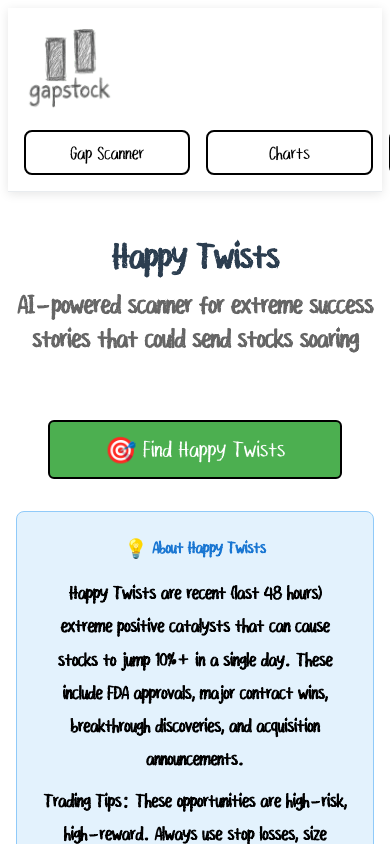
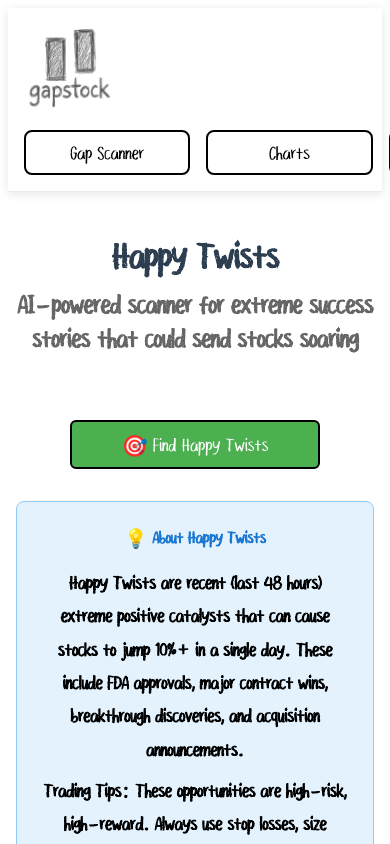
Before and after one commit to NirShihor/stockshower_new, a React (Create React App) app in the folder client/: page /happy-twists in a window 390 px wide. Shown: the top 844 px of the page. Built offline with nearby package versions, Linux system fonts and the light colour scheme; what chartjs-chart-financial would draw is missing.

Commit message:
mobile improvements

```diff
--- a/client/src/App.css
+++ b/client/src/App.css
@@ -874,6 +874,24 @@ h1 {
     padding-left: 1rem !important;
   }
 
+  /* Happy Twists mobile button styles */
+  .happy-twists-scan-button {
+    width: 70% !important;
+    min-width: auto !important;
+    max-width: 280px !important;
+    font-size: 1.3rem !important;
+    padding: 0.6rem 1rem !important;
+  }
+
+  /* Happy Twists View Chart buttons - slightly smaller than scan button */
+  .happy-twists-page .analysis-button:not(.happy-twists-scan-button) {
+    width: 60% !important;
+    min-width: auto !important;
+    max-width: 240px !important;
+    font-size: 1.2rem !important;
+    padding: 0.5rem 0.8rem !important;
+  }
+
   /* Fix stock card detail rows on narrow screens */
   .detail-row {
     align-items: flex-start !important;
--- a/client/src/pages/HappyTwistsPage.tsx
+++ b/client/src/pages/HappyTwistsPage.tsx
@@ -58,9 +58,12 @@ const HappyTwistsPage: React.FC = () => {
   }, [happyTwists, analysis, lastUpdated]);
 
   const scanForHappyTwists = async () => {
-    setLoading(true);
+    // Clear previous results first
     setHappyTwists([]);
     setAnalysis('');
+    setLastUpdated(null);
+
+    setLoading(true);
 
     try {
       const response = await fetch(API_ENDPOINTS.happyTwists, {
@@ -167,7 +170,7 @@ Format your response as:
       {/* Scan Controls */}
       <div style={{textAlign: 'center', marginBottom: '2rem'}}>
         <button
-          className="analysis-button"
+          className="analysis-button happy-twists-scan-button"
           onClick={scanForHappyTwists}
           disabled={loading}
           style={{
@@ -179,20 +182,6 @@ Format your response as:
         >
           {loading ? '🔍 Scanning for Happy Twists...' : '🎯 Find Happy Twists'}
         </button>
-
-        {happyTwists.length > 0 && (
-          <button
-            className="analysis-button"
-            onClick={clearData}
-            style={{
-              marginLeft: '1rem',
-              backgroundColor: 'white',
-              color: 'black'
-            }}
-          >
-            Clear Results
-          </button>
-        )}
       </div>
 
       {/* Last Updated */}
```
